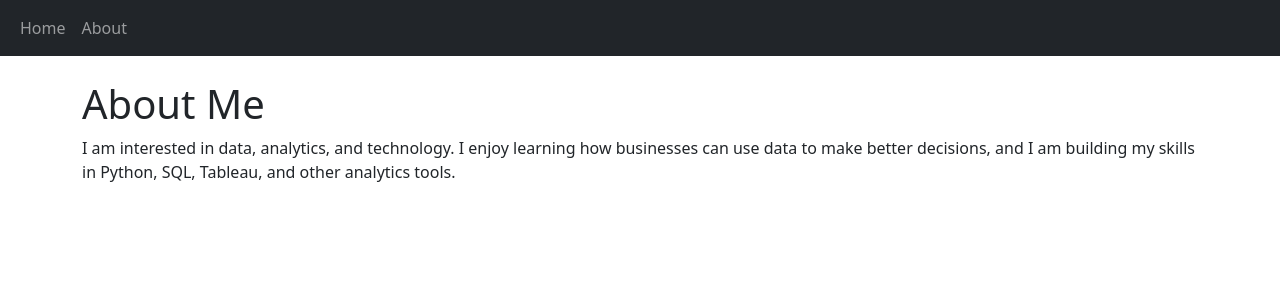
After one commit to lakem4/flask-assignment, a Flask app: page /about in a window 1280 px wide. The commit adds this page. Shown: the top 300 px of the page. Run offline with Flask 3, Linux system fonts and the light colour scheme.

Commit message:
Final changes

```diff
--- a/app.py
+++ b/app.py
@@ -9,5 +9,9 @@ app = Flask(__name__)
 def home():
     return render_template("index.html")
 
+@app.route("/about")
+def about_page():
+    return render_template("about.html")
+
 if __name__ == "__main__":
     app.run(host="0.0.0.0", port=5002, debug=True)
--- /dev/null
+++ b/templates/about.html
@@ -0,0 +1,14 @@
+{% extends 'base.html' %}
+
+{% block title %}About Me{% endblock %}
+
+{% block body %}
+<main class="container mt-4">
+    <h1>About Me</h1>
+    <p>
+        I am interested in data, analytics, and technology. I enjoy learning how
+        businesses can use data to make better decisions, and I am building my
+        skills in Python, SQL, Tableau, and other analytics tools.
+    </p>
+</main>
+{% endblock %}
--- a/templates/base.html
+++ b/templates/base.html
@@ -14,6 +14,26 @@
     />
 </head>
 <body>
+    <nav class="navbar navbar-expand-lg navbar-dark bg-dark">
+        <div class="container-fluid">
+            <button
+                type="button"
+                class="navbar-toggler"
+                data-bs-toggle="collapse"
+                data-bs-target="#navbarCollapse"
+            >
+                <span class="navbar-toggler-icon"></span>
+            </button>
+
+            <div class="collapse navbar-collapse" id="navbarCollapse">
+                <div class="navbar-nav">
+                    <a href="/" class="nav-item nav-link">Home</a>
+                    <a href="/about" class="nav-item nav-link">About</a>
+                </div>
+            </div>
+        </div>
+    </nav>
+
     {% block body %}{% endblock %}
 
     <!-- Separate Popper and Bootstrap JS -->
```
